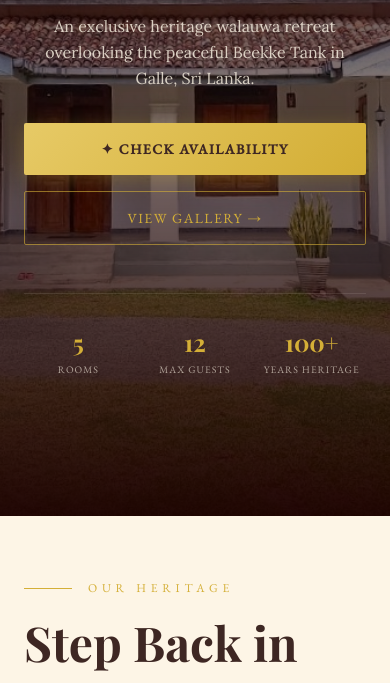
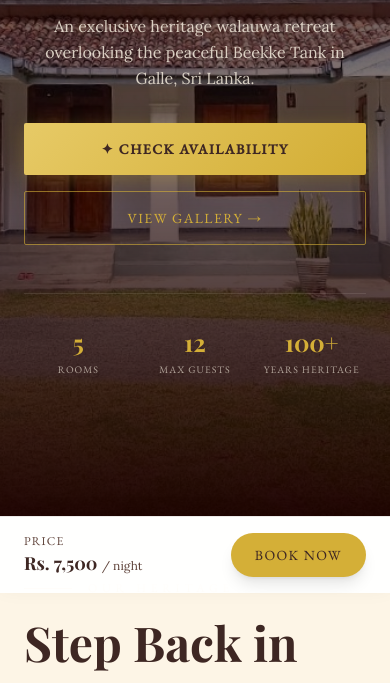
Before and after one commit to hirushandamidu1-a11y/Beekke_Villa, a plain HTML site: page bikee-villa-static/index.html in a window 390 px wide. Shown: the part 328-1011 px from the top of the page. Drawn offline with nearby package versions, Linux system fonts and the light colour scheme; no server answers; a web font is replaced by a local one.

Commit message:
Add files via upload
whatsapp popup  eka  hide and show

```diff
--- a/bikee-villa-static/assets/js/main.js
+++ b/bikee-villa-static/assets/js/main.js
@@ -21,9 +21,28 @@ document.addEventListener('DOMContentLoaded', () => {
     } else {
       navbar.classList.remove('scrolled');
     }
+    // Calculate if user is at the top (hero) or bottom (footer)
+    const homeSection = document.getElementById('home');
+    const footer = document.querySelector('footer');
+
+    let isAtTop = false;
+    if (homeSection) {
+        isAtTop = window.scrollY < (homeSection.offsetHeight * 0.7);
+    } else {
+        isAtTop = window.scrollY < window.innerHeight * 0.7;
+    }
+
+    let isAtBottom = false;
+    if (footer) {
+        isAtBottom = (window.scrollY + window.innerHeight) > footer.offsetTop;
+    } else {
+        isAtBottom = (window.innerHeight + window.scrollY) >= (document.body.offsetHeight - 150);
+    }
+
+    const shouldHideWidgets = isAtTop || isAtBottom;
 
     if (mobileStickyBar) {
-      if (window.scrollY > window.innerHeight * 0.7) {
+      if (!shouldHideWidgets) {
         mobileStickyBar.classList.remove('translate-y-full');
       } else {
         mobileStickyBar.classList.add('translate-y-full');
@@ -31,11 +50,15 @@ document.addEventListener('DOMContentLoaded', () => {
     }
 
     if (whatsappFloat) {
-      whatsappFloat.classList.remove('is-hidden');
-      clearTimeout(whatsappTimeout);
-      whatsappTimeout = setTimeout(() => {
+      if (!shouldHideWidgets) {
+        whatsappFloat.classList.remove('is-hidden');
+        clearTimeout(whatsappTimeout);
+        whatsappTimeout = setTimeout(() => {
+          whatsappFloat.classList.add('is-hidden');
+        }, 1000);
+      } else {
         whatsappFloat.classList.add('is-hidden');
-      }, 3000);
+      }
     }
   };
   window.addEventListener('scroll', onScroll, { passive: true });
--- a/bikee-villa-static/index.html
+++ b/bikee-villa-static/index.html
@@ -1249,6 +1249,29 @@
 </script>
 
 
+<!-- ═══════════════════════════════════════════════════════════
+     FLOATING WHATSAPP WIDGET
+════════════════════════════════════════════════════════════ -->
+<a href="https://wa.me/94779493059" target="_blank" aria-label="Chat on WhatsApp" class="whatsapp-float" id="whatsappFloat">
+  <svg viewBox="0 0 32 32" fill="currentColor">
+    <path d="M16 2C8.268 2 2 8.268 2 16c0 2.456.634 4.764 1.748 6.786L2 29.896l7.288-1.706C11.238 29.356 13.546 30 16 30c7.732 0 14-6.268 14-14S23.732 2 16 2zm0 25.8c-2.148 0-4.17-.55-5.932-1.516l-.426-.232-4.4 1.03 1.05-4.288-.256-.442C4.946 20.468 4.3 18.314 4.3 16 4.3 9.548 9.548 4.3 16 4.3c6.452 0 11.7 5.248 11.7 11.7S22.452 27.8 16 27.8zm6.518-8.916c-.358-.178-2.114-1.044-2.44-1.164-.326-.118-.564-.178-.802.178-.238.358-.922 1.164-1.13 1.402-.208.238-.416.268-.774.088-.358-.178-1.508-.556-2.872-1.776-1.062-.948-1.78-2.122-1.988-2.48-.208-.358-.022-.552.158-.73.16-.16.358-.416.536-.624.178-.208.238-.358.358-.596.118-.238.058-.448-.03-.626-.088-.178-.802-1.936-1.098-2.65-.29-.696-.584-.602-.802-.612-.208-.01-.446-.01-.684-.01s-.624.088-.95.446c-.326.358-1.246 1.218-1.246 2.97 0 1.752 1.276 3.446 1.454 3.684.178.238 2.512 3.834 6.082 5.378.85.368 1.514.588 2.03.754.854.27 1.632.232 2.246.14.688-.104 2.114-.864 2.412-1.7.298-.836.298-1.552.208-1.7-.088-.148-.326-.238-.684-.416z" />
+  </svg>
+  <span class="font-classic tracking-widest text-xs uppercase pt-0.5">Chat with us</span>
+</a>
+
+<!-- ═══════════════════════════════════════════════════════════
+     MOBILE STICKY BOTTOM BAR
+════════════════════════════════════════════════════════════ -->
+<div id="mobileStickyBar" class="lg:hidden fixed bottom-0 left-0 right-0 bg-white/95 backdrop-blur-md border-t border-woods/10 z-40 px-6 py-4 flex justify-between items-center shadow-[0_-4px_20px_rgba(0,0,0,0.05)] transform translate-y-full transition-transform duration-500">
+  <div>
+    <p class="font-classic text-xs tracking-widest uppercase text-woods-light">Price</p>
+    <p class="font-display font-bold text-woods text-lg">Rs. 7,500 <span class="text-xs font-normal text-woods-light font-body">/ night</span></p>
+  </div>
+  <a href="#booking" class="bg-gold text-woods font-classic text-sm tracking-widest uppercase px-6 py-3 rounded-full hover:bg-gold-dark hover:text-white transition-colors shadow-lg">
+    Book Now
+  </a>
+</div>
+
 <script type="module" src="assets/js/firebase.js"></script>
 <script type="module" src="assets/js/booking.js"></script>
 <script type="module" src="assets/js/frontend-testimonials.js"></script>
```
